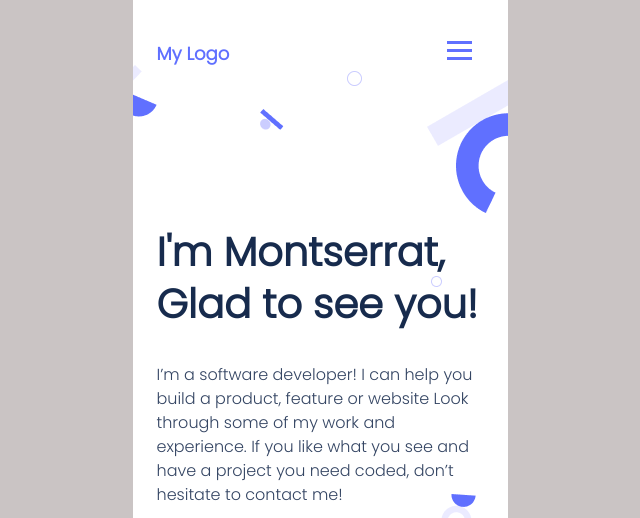
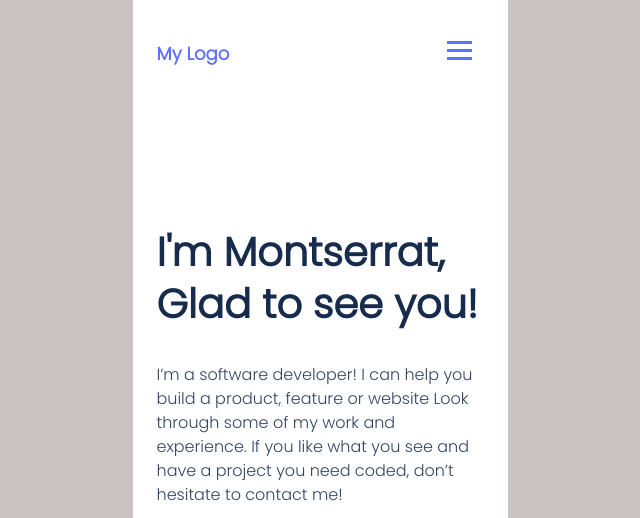
Before and after one commit to montsecruz9/personal-portfolio, a website: page index.html in a window 1280 px wide. Shown: the top 518 px of the page, without its empty margins (320-960 px from the left). Drawn offline with Linux system fonts and the light colour scheme.

Commit message:
Edit style.css

```diff
--- a/style.css
+++ b/style.css
@@ -4,13 +4,10 @@ body {
   display: flex;
   flex-direction: column;
   background-color: #cac4c4;
-
-  font-family: "Poppins";
+  font-family: Poppins, sans-serif;
   font-style: normal;
-  weight: 700;
   margin: 0;
   overflow-x: hidden;
-
 }
 
 .header-nav {
@@ -40,7 +37,6 @@ body {
   transform: scale(1.1);
 }
 
-
 #menu {
   display: block;
   cursor: pointer;
@@ -64,20 +60,18 @@ body {
   display: none;
 }
 
-
-
-
 .flex-container {
-
-
   width: 375px;
   height: 700px;
   margin: 0 auto;
-  background-image: url(/assets/header-shapes-mobile.png);
   background-color: #fff;
   background-repeat: no-repeat;
   border-bottom-left-radius: 80px;
   position: relative;
+}
+
+.head-container {
+  background-image: url(assets/header-shapes-mobile.png);
 }
 
 .wrapper {
@@ -85,10 +79,8 @@ body {
   max-width: 1200px;
 }
 
-
-
 .headers {
-  font-family: "Poppins";
+  font-family: Poppins, sans-serif;
   font-style: normal;
   font-size: 40px;
   font-weight: 700;
@@ -96,7 +88,6 @@ body {
   color: #172b4d;
   padding: 128px 24px 0;
 }
-
 
 .connect {
   font-size: 16px;
@@ -106,7 +97,6 @@ body {
   color: #7f8cff;
   width: 117px;
   height: 24px;
-
 }
 
 .description {
```
